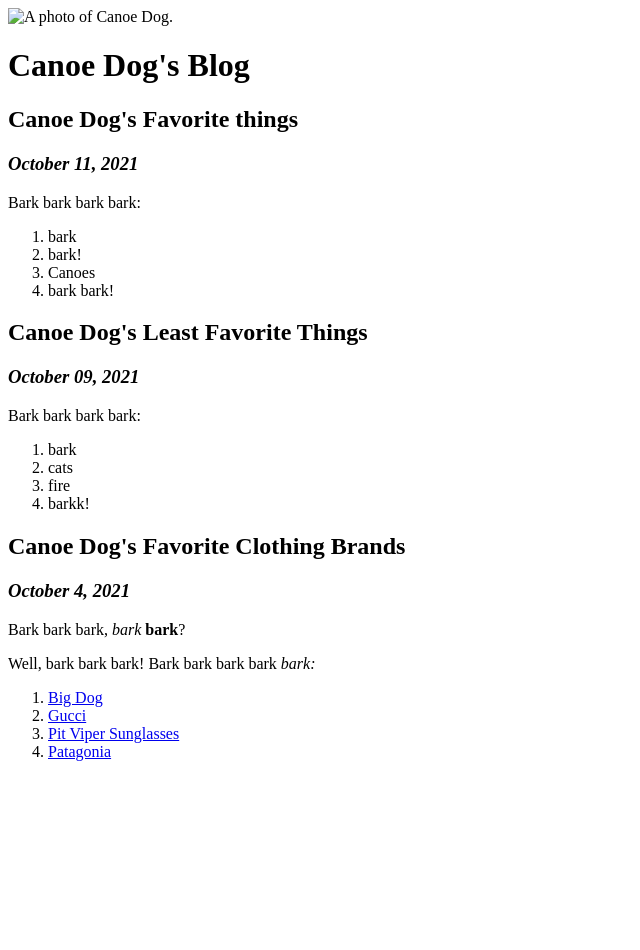
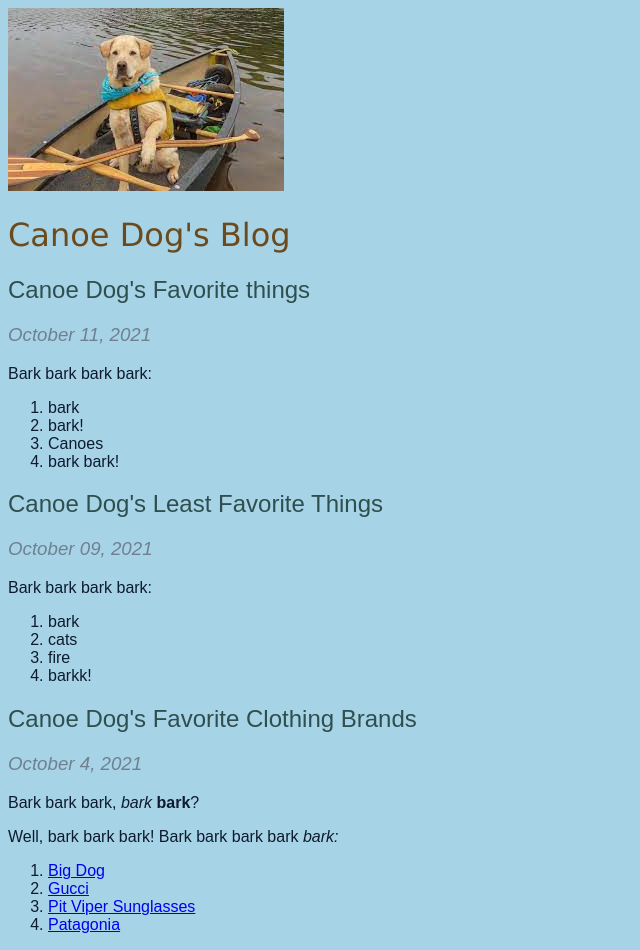
Before and after one commit to mellowmorgan/dog-blog, a plain HTML site: page dog-blog.html in a window 1280 px wide. Shown: the whole page, without its empty margins (0-640 px from the left). Before the commit the page ends 800 px from the top, so only its background shows below. Drawn offline with Linux system fonts and the light colour scheme.

Commit message:
Add CSS elements - h1, h2, h3, body, background color.

```diff
--- /dev/null
+++ b/css/dog-blog.css
@@ -0,0 +1,23 @@
+h1  {
+  color: rgb(107, 75, 30);
+  font-family: Verdana, Geneva, Tahoma, sans-serif;
+  font-weight: 100;
+}
+
+h2  {
+  color: darkslategrey;
+  font-family: Arial, Helvetica, sans-serif;
+  font-weight: 100;
+}
+
+h3  {
+  color: slategray;
+  font-weight: 100;
+}
+
+body  {
+  color: rgb(14, 27, 46);
+  font-family: sans-serif;
+  font-weight: 100;
+  background-color: rgb(167, 211, 231);
+}
--- a/dog-blog.html
+++ b/dog-blog.html
@@ -1,6 +1,7 @@
 <!DOCTYPE html>
 <html lang="en-US">
 <head>
+  <link href="css/dog-blog.css" rel="stylesheet" type="text/css">
   <title>Canoe Dog's Blog</title>
 </head>
 <body>
```
Also changed, not shown: img/canoe-dog.jpeg (added).
